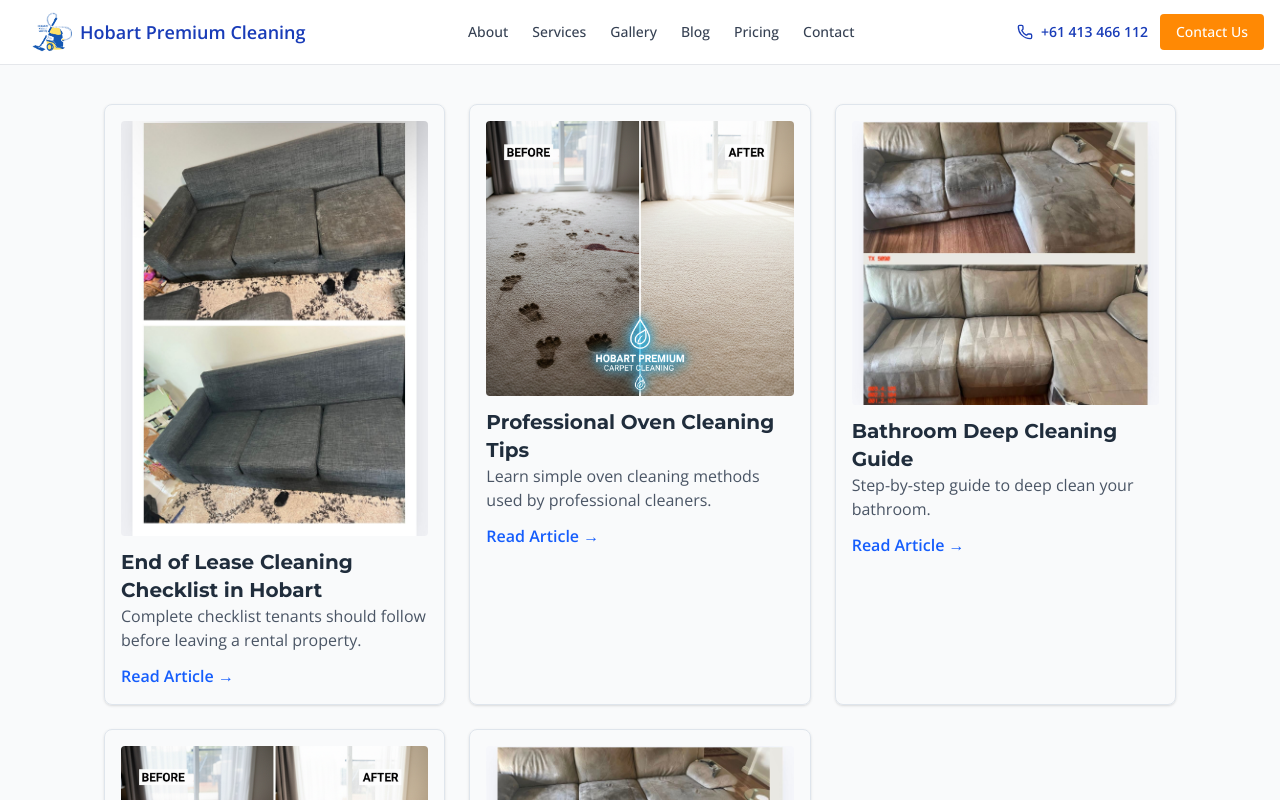
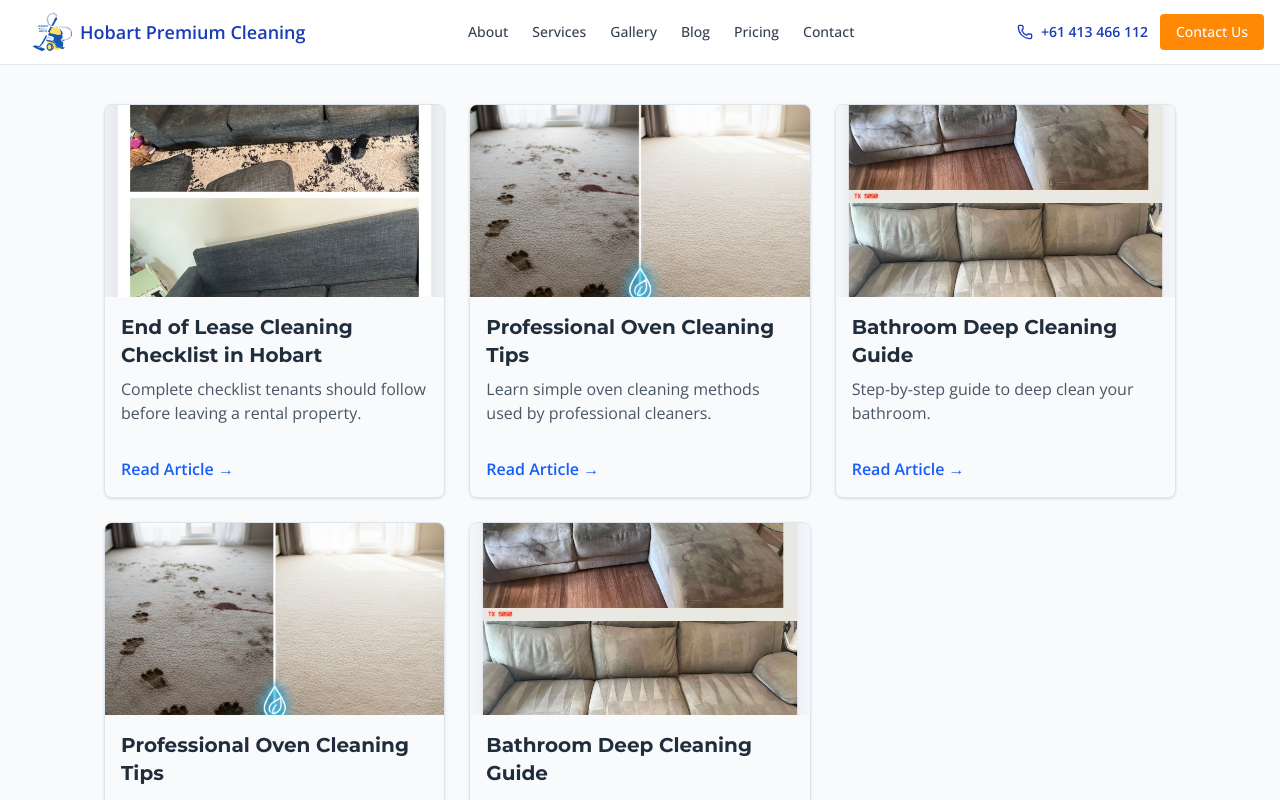
Before and after one commit to Babita2023/hobart-carpet-cleaning, a Next.js app: page /blog in a window 1280 px wide. Shown: the top 800 px of the page. Built offline with nearby package versions, Linux system fonts and the light colour scheme.

Commit message:
Add some changes in blog

```diff
--- a/src/app/blog/page.js
+++ b/src/app/blog/page.js
@@ -6,27 +6,39 @@ export default function BlogPage() {
     <div className="max-w-6xl mx-auto p-10 mt-16 mb-10 grid md:grid-cols-3 gap-6">
 
       {blogs.map((blog) => (
-        <div key={blog.slug} className="border rounded-lg p-4 shadow">
+        <div
+          key={blog.slug}
+          className="border rounded-lg shadow flex flex-col overflow-hidden"
+        >
 
+          {/* Image */}
           <img
             src={blog.image}
             alt={blog.title}
-            className="rounded mb-3"
+            className="h-48 w-full object-cover"
           />
 
-          <h2 className="text-xl font-bold">
+          {/* Content */}
+          <div className="p-4 flex flex-col flex-grow">
+
+            {/* Title */}
+            <h2 className="text-xl font-bold h-14 overflow-hidden">
               {blog.title}
             </h2>
 
-          <p className="text-gray-600">
+            {/* Description */}
+            <p className="text-gray-600 mt-2 h-20 overflow-hidden">
               {blog.description}
             </p>
 
+            {/* Button */}
             <Link href={`/blog/${blog.slug}`}>
-            <button className="mt-3 text-blue-600 font-semibold">
+              <button className="mt-auto text-blue-600 font-semibold">
                 Read Article →
               </button>
             </Link>
+
+          </div>
 
         </div>
       ))}
```
Lines whose indentation alone changed are shown as unchanged.
